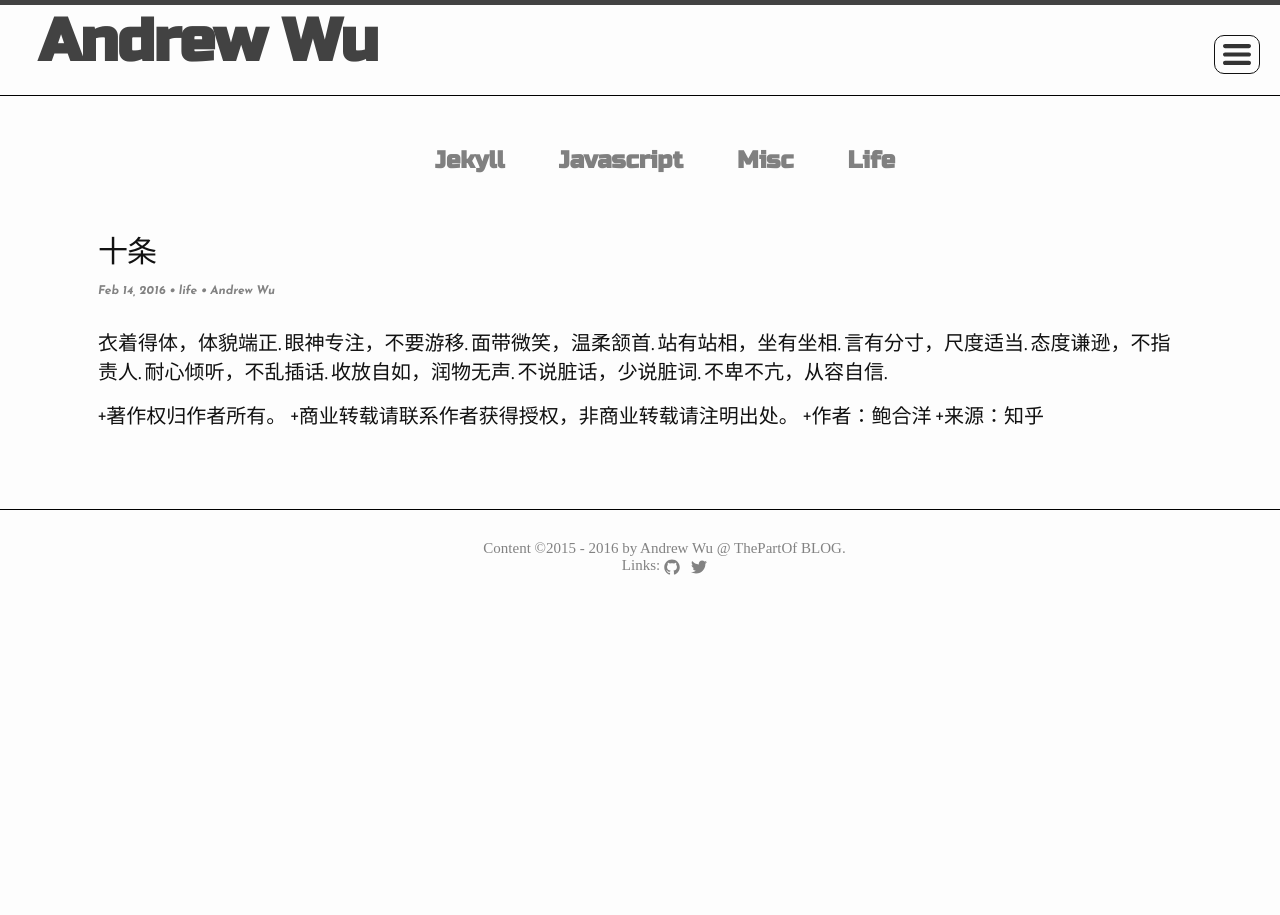
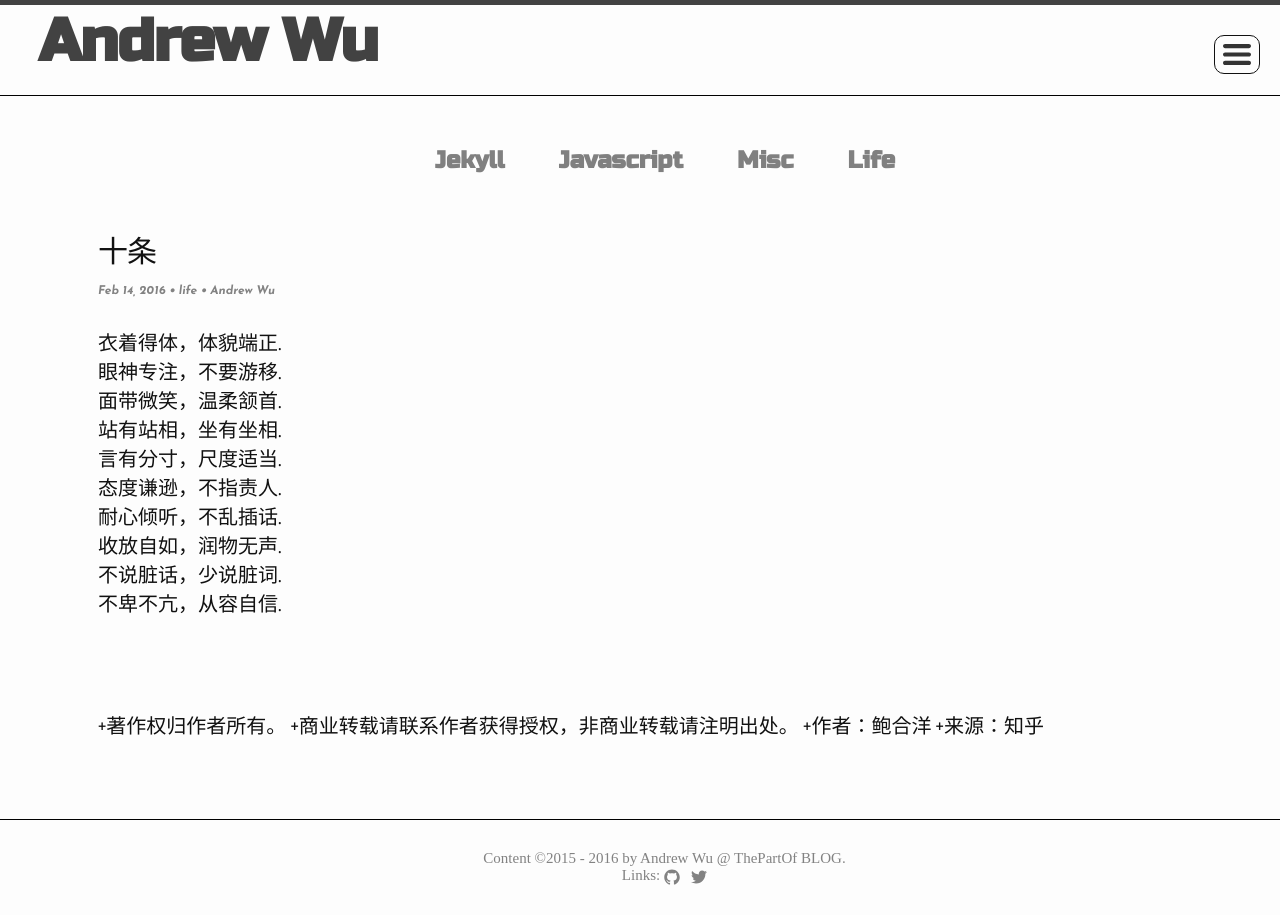
Before and after one commit to thepartof/thepartof.github.io, a Jekyll site: the page built from _posts/2016-02-14-十条.markdown, in a window 1280 px wide. Built offline with Jekyll 4.4.1, drawn with Linux system fonts in a browser that asks for light colours; comment, search, counter and statistics services are not loaded.

Commit message:
Update 2016-02-14-十条.markdown

```diff
--- a/_posts/2016-02-14-十条.markdown
+++ b/_posts/2016-02-14-十条.markdown
@@ -7,18 +7,18 @@ author: Andrew Wu
 comments: true
 categories: life
 ---
- 衣着得体，体貌端正.
- 眼神专注，不要游移.
- 面带微笑，温柔颔首.
- 站有站相，坐有坐相.
- 言有分寸，尺度适当.
- 态度谦逊，不指责人.
- 耐心倾听，不乱插话.
- 收放自如，润物无声.
- 不说脏话，少说脏词.
- 不卑不亢，从容自信.
+ 衣着得体，体貌端正.<br>
+ 眼神专注，不要游移.<br>
+ 面带微笑，温柔颔首.<br>
+ 站有站相，坐有坐相.<br>
+ 言有分寸，尺度适当.<br>
+ 态度谦逊，不指责人.<br>
+ 耐心倾听，不乱插话.<br>
+ 收放自如，润物无声.<br>
+ 不说脏话，少说脏词.<br>
+ 不卑不亢，从容自信.<br>
 
-
+ <br><br><br>
  +著作权归作者所有。
  +商业转载请联系作者获得授权，非商业转载请注明出处。
  +作者：鲍合洋
```
